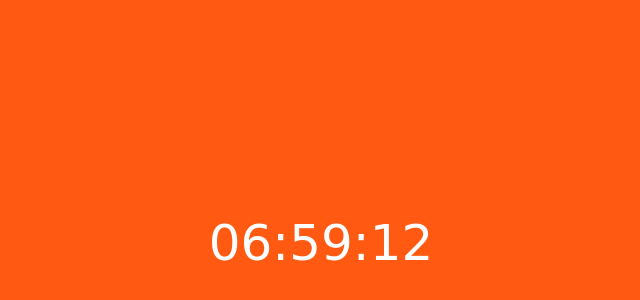
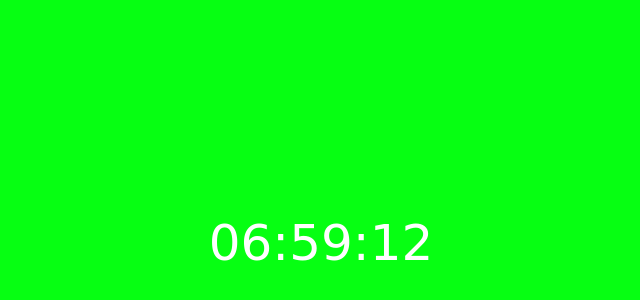
Before and after one commit to abighail/colorclock, a plain HTML site: page index.html in a window 1280 px wide. Shown: the part 146-446 px from the top of the page, without its empty margins (319-959 px from the left). Drawn offline with Linux system fonts and the light colour scheme; a web font is replaced by a local one.

Commit message:
Update index.html

```diff
--- a/index.html
+++ b/index.html
@@ -51,7 +51,7 @@ if (seconds <= 9) {
   seconds = '0' + seconds;
 }
 var clockFace = hours + ':' + minutes + ':' + seconds;
-var hexColor = '#' + 'ff' + minutes + seconds;
+var hexColor = '#' + hours + 'ff' + seconds;
 document.getElementById('clock').innerHTML = clockFace;
   setTimeout(function() {
     colorClock();
```
